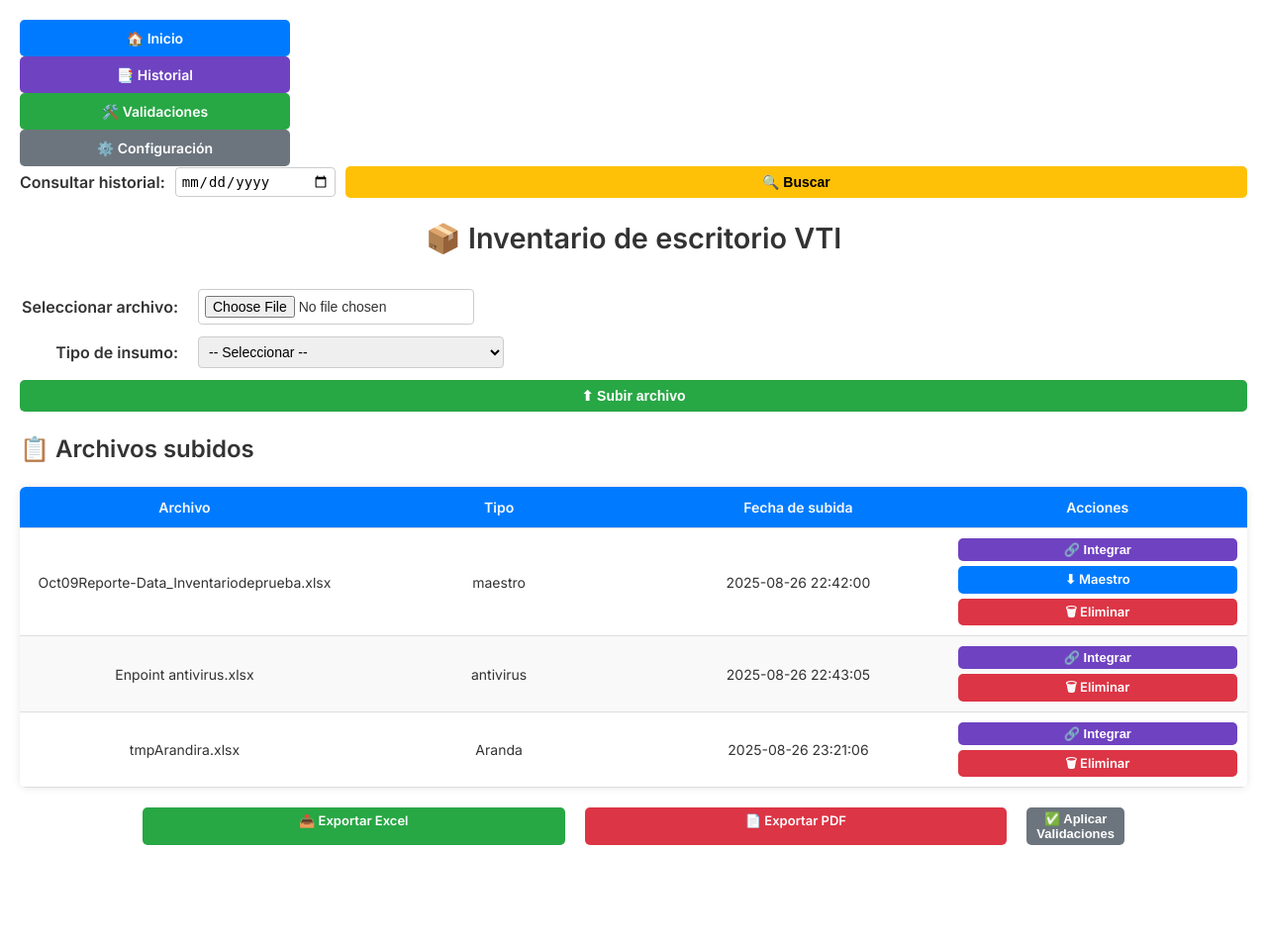
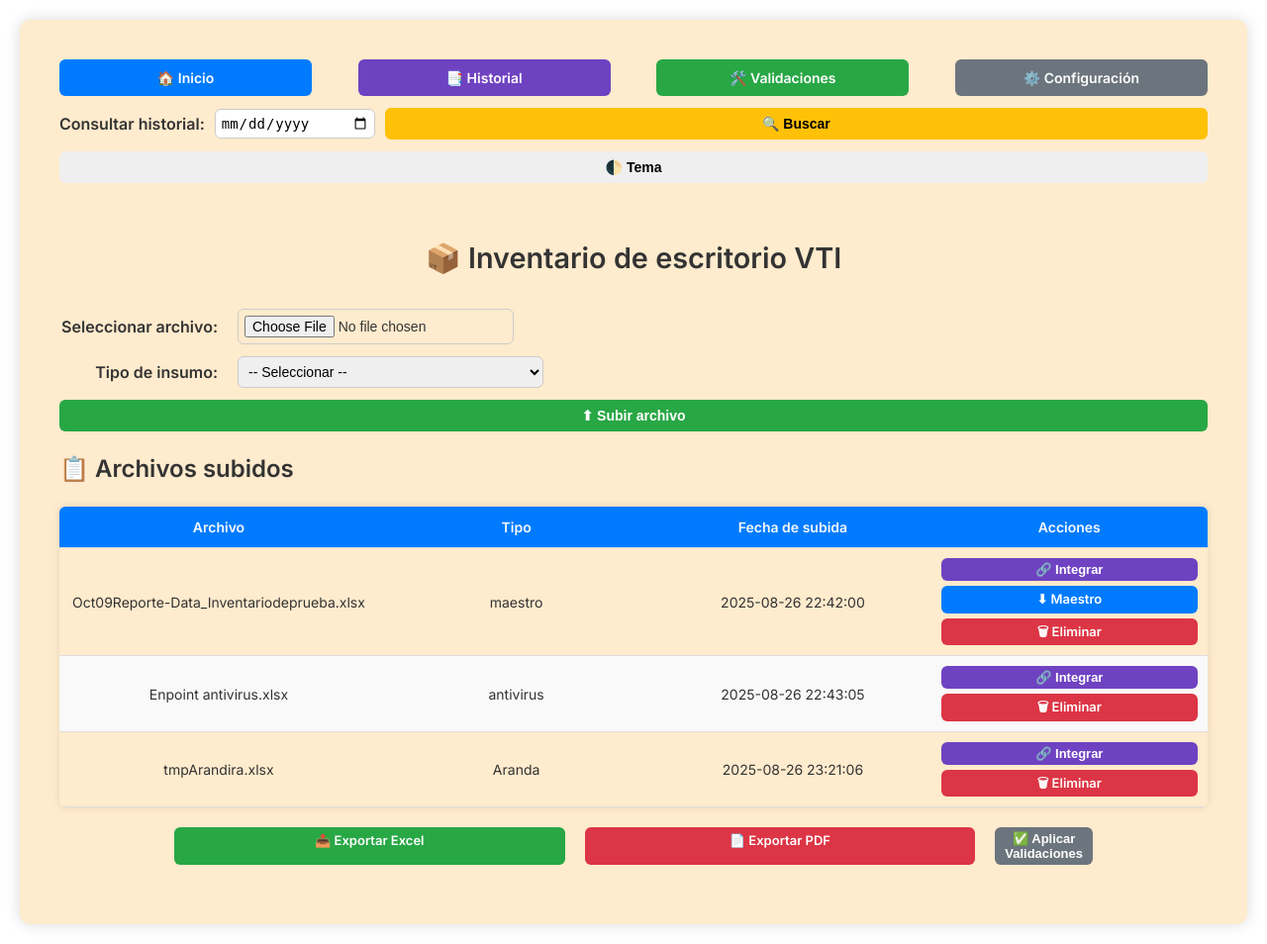
Before and after one commit to Demonista/App_Inventario, a Flask app: page / in a window 1280 px wide. Shown: the whole page at 99% size. Before the commit the page ends 854 px from the top, so only its background shows below. Run offline with Flask 3, Linux system fonts and the light colour scheme.

Commit message:
Versión 0.6.2 Actualizado modo oscuro, pendiente pdf 30 reg. lóagica para integración.

```diff
--- a/static/css/estilos.css
+++ b/static/css/estilos.css
@@ -1,54 +1,107 @@
+/* ==============================
+   Variables globales (tema)
+============================== */
+:root {
+    /* Colores base */
+    --color-fondo: #ffffff;
+    --color-texto: #333333;
+    --color-primario: #007bff;
+    --color-primario-hover: #0056b3;
+    --color-secundario: #6c757d;
+    --color-exito: #28a745;
+    --color-peligro: #dc3545;
+    --color-advertencia: #ffc107;
+    --color-morado: #6f42c1;
+
+    /* Colores adicionales */
+    --color-tabla-par: #f9f9f9;
+    --color-tabla-hover: #f1f1f1;
+    --color-tabla-header: var(--color-primario);
+    --color-fondo-tabla: blanchedalmond;
+
+    /* Tipografía */
+    --fuente-base: Inter, "Source Code Pro", Arial, sans-serif;
+    --tamano-texto: 14px;
+    --tamano-titulo: 1.8em;
+
+    /* Bordes y sombras */
+    --radio-borde: 6px;
+    --sombra-base: 0 0 8px rgba(0,0,0,0.1);
+    --sombra-contenedor: 0 0 15px rgba(0,0,0,0.15);
+}
+
+/* ==============================
+   Tema oscuro (modo alternativo)
+============================== */
+.dark-mode {
+    --color-fondo: #121212;
+    --color-texto: #e0e0e0;
+    --color-fondo-tabla: #000C1A;
+    --color-primario: #4da3ff;
+    --color-primario-hover: #1e7be0;
+    --color-secundario: #999999;
+    --color-exito: #4caf50;
+    --color-peligro: #f44336;
+    --color-advertencia: #ffb300;
+    --color-morado: #b388ff;
+
+    --color-tabla-par: #1e1e1e;
+    --color-tabla-hover: #2a2a2a;
+    --color-tabla-header: #333333;
+
+    --sombra-base: 0 0 8px rgba(255, 255, 255, 0.1);
+    --sombra-contenedor: 0 0 15px rgba(255, 255, 255, 0.15);
+}
+
+
 /* ==============================
    Estilos base
 ============================== */
 body {
-font-family: Inter, "Source Code Pro", Arial, sans-serif;
-background: #ffffff;
+    font-family: var(--fuente-base);
+    background: var(--color-fondo);
     margin: 20px;
-color: #333333;
+    color: var(--color-texto);
     line-height: 1.5;
 }
 
 h1 {
     margin-bottom: 30px;
     text-align: center;
-font-size: 1.8em;
+    font-size: var(--tamano-titulo);
     font-weight: bold;
 }
 
 /* ==============================
    Contenedor principal
-============================== /
+============================== */
 .container {
     display: flex;
     flex-direction: column;
     margin: auto;
-background: blanchedalmond;
+    background: var(--color-fondo-tabla);
     padding: 40px;
     gap: 20px;
     max-width: 95%;
-min-height: 600px; / altura mínima */
+    min-height: 600px;
 
     justify-content: flex-start;
     align-items: stretch;
 
     border-radius: 10px;
-box-shadow: 0 0 15px rgba(0,0,0,0.15);
-
-
+    box-shadow: var(--sombra-contenedor);
 }
 
 /* ==============================
    Barra superior
-============================== /
+============================== */
 .top-nav {
     display: flex;
-flex-direction: column; / primero botones, luego historial */
+    flex-direction: column;
     gap: 12px;
     margin-bottom: 15px;
 }
 
-/* Botones principales */
 .nav-botones {
     display: flex;
     flex-wrap: nowrap;
@@ -82,8 +134,8 @@
     padding: 5px;
     min-width: 150px;
     border: 1px solid #ccc;
-border-radius: 4px;
-font-size: 14px;
+    border-radius: var(--radio-borde);
+    font-size: var(--tamano-texto);
 }
 
 /* ==============================
@@ -105,12 +157,11 @@
 .carga-archivos select {
     padding: 6px;
     border: 1px solid #ccc;
-border-radius: 4px;
+    border-radius: var(--radio-borde);
     min-width: 250px;
-font-size: 14px;
+    font-size: var(--tamano-texto);
 }
 
-/* Pantallas grandes: etiquetas a la izquierda */
 @media (min-width: 769px) {
     .carga-archivos form div {
         display: flex;
@@ -133,14 +182,14 @@
 .btn {
     padding: 8px 14px;
     border: none;
-border-radius: 5px;
+    border-radius: var(--radio-borde);
     cursor: pointer;
     display: block;
     width: 100%;
     text-align: center;
     text-decoration: none;
     font-weight: bold;
-font-size: 14px;
+    font-size: var(--tamano-texto);
     transition: transform 0.1s ease, opacity 0.2s ease;
     box-sizing: border-box;
     user-select: none;
--- a/static/js/scripts.js
+++ b/static/js/scripts.js
@@ -267,3 +267,24 @@
   const blocks = document.querySelectorAll('.regla-block');
   reglaCount = blocks.length;
 });
+
+// ==============================
+// Tema oscuro / claro
+// ==============================
+function toggleDarkMode() {
+    document.body.classList.toggle("dark-mode");
+
+    // Guardar preferencia en localStorage
+    if (document.body.classList.contains("dark-mode")) {
+        localStorage.setItem("theme", "dark");
+    } else {
+        localStorage.setItem("theme", "light");
+    }
+}
+
+// Al cargar la página, aplicar preferencia guardada
+document.addEventListener("DOMContentLoaded", () => {
+    if (localStorage.getItem("theme") === "dark") {
+        document.body.classList.add("dark-mode");
+    }
+});
--- a/templates/layout.html
+++ b/templates/layout.html
@@ -32,6 +32,11 @@
                 <label for="fecha_consulta"><b>Consultar historial:</b></label>
                 <input type="date" id="fecha_consulta" name="fecha_consulta">
                 <button type="button" onclick="irAlHistorial()" class="btn amarillo">🔍 Buscar</button>
+            </div>
+
+            <!-- Botón para cambiar de tema -->
+            <div class="nav-tema">
+                <button type="button" class="btn oscuro" onclick="toggleDarkMode()">🌓 Tema</button>
             </div>
         </nav>
 
```
Also changed, not shown: other parts of static/css/estilos.css (+23 -29 lines). Lines whose indentation alone changed are shown as unchanged.
